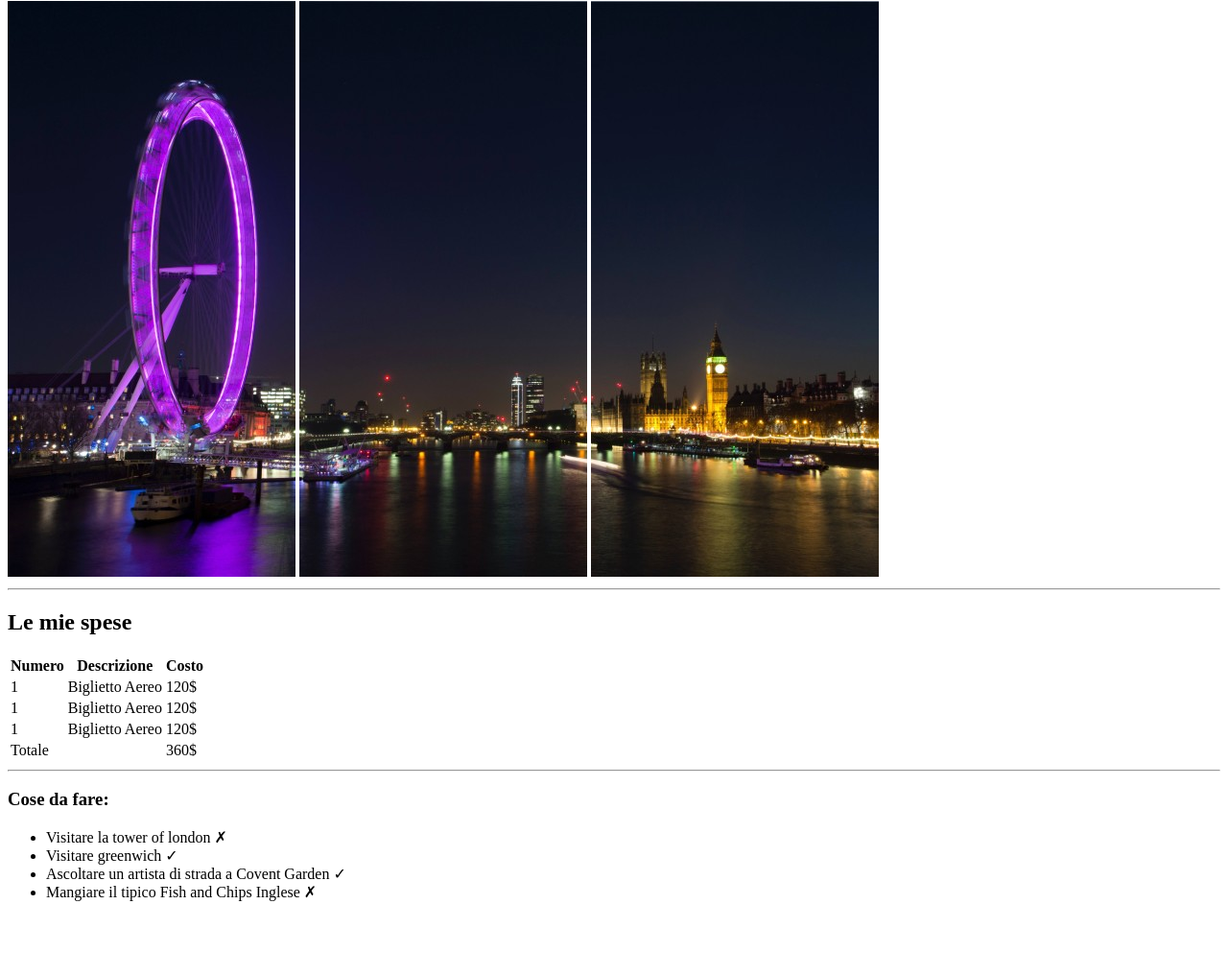
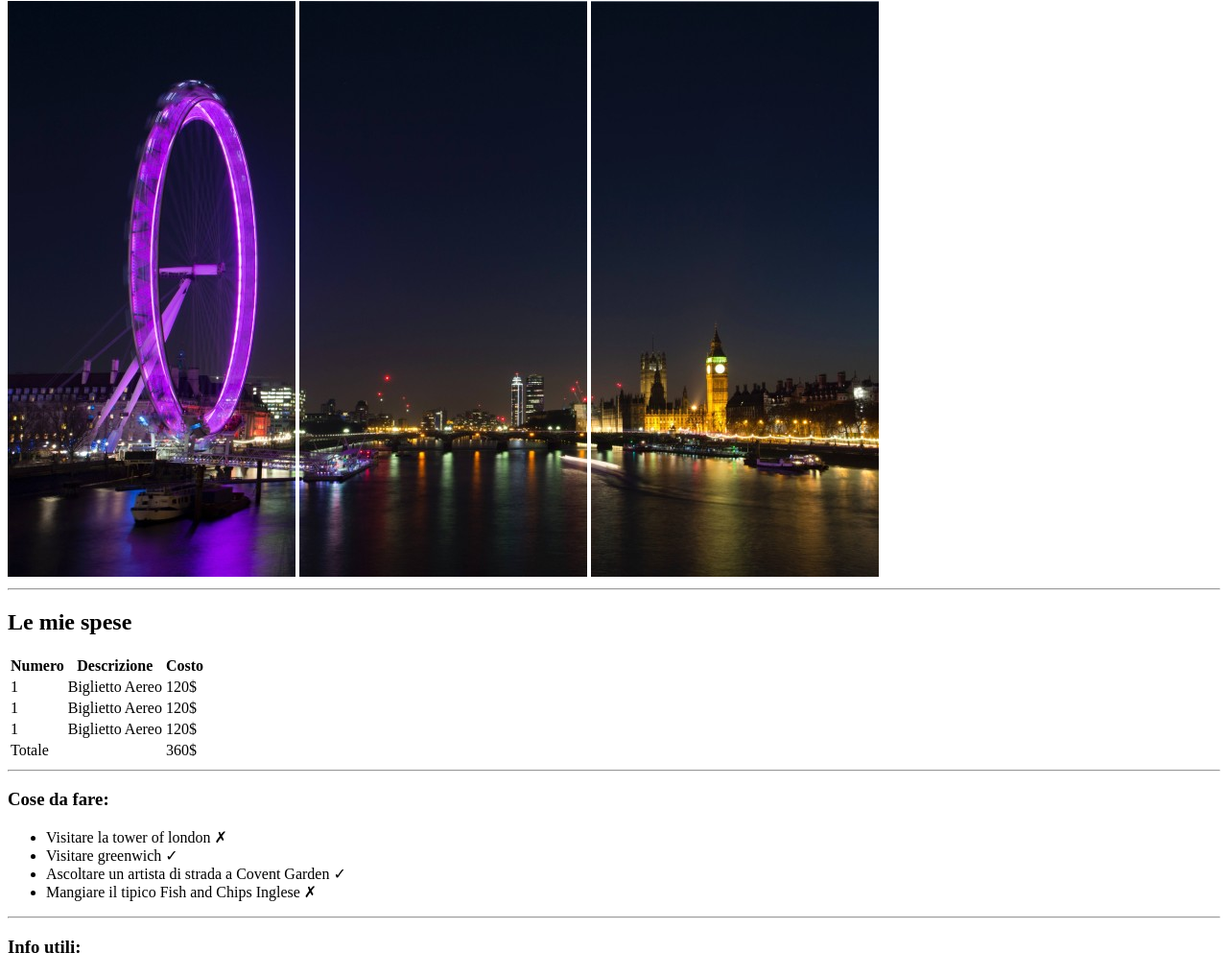
Before and after one commit to AngeloCrisci/html-london-trip, a plain HTML site: page Pages/index.html in a window 1280 px wide. Shown: the part 79-1096 px from the top of the page at 96% size. Before the commit the page ends 1034 px from the top, so only its background shows below. Drawn offline with Linux system fonts and the light colour scheme.

Commit message:
Added title second list

```diff
--- a/Pages/index.html
+++ b/Pages/index.html
@@ -81,6 +81,13 @@
                     <li>Mangiare il tipico Fish and Chips Inglese &cross;</li>
                 <!--/Prima lista-->
                 </ul>
+                <hr>
+            </section>
+            <!--Inizio seconda lista-->
+            <section>
+                <!--Titolo seconda lista-->
+                <h3>Info utili:</h3>
+                <!--Seconda lista-->
             </section>
         </main>
     </body>
```
